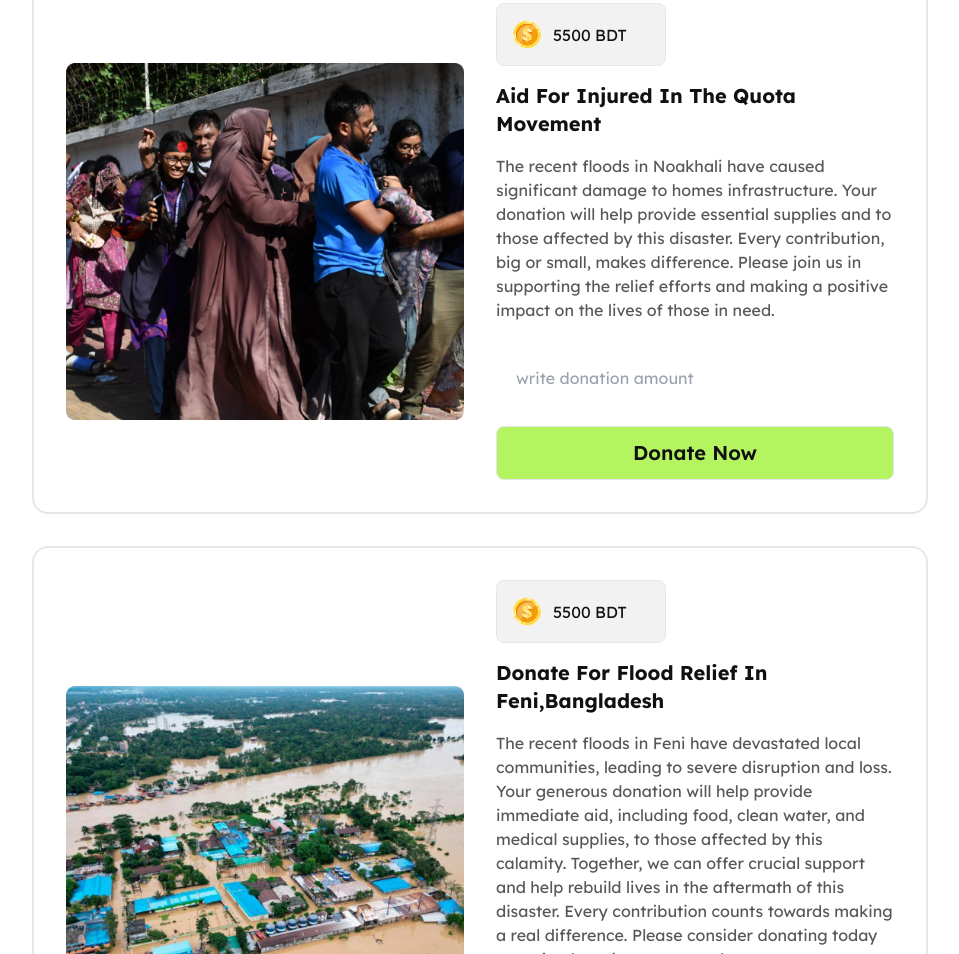
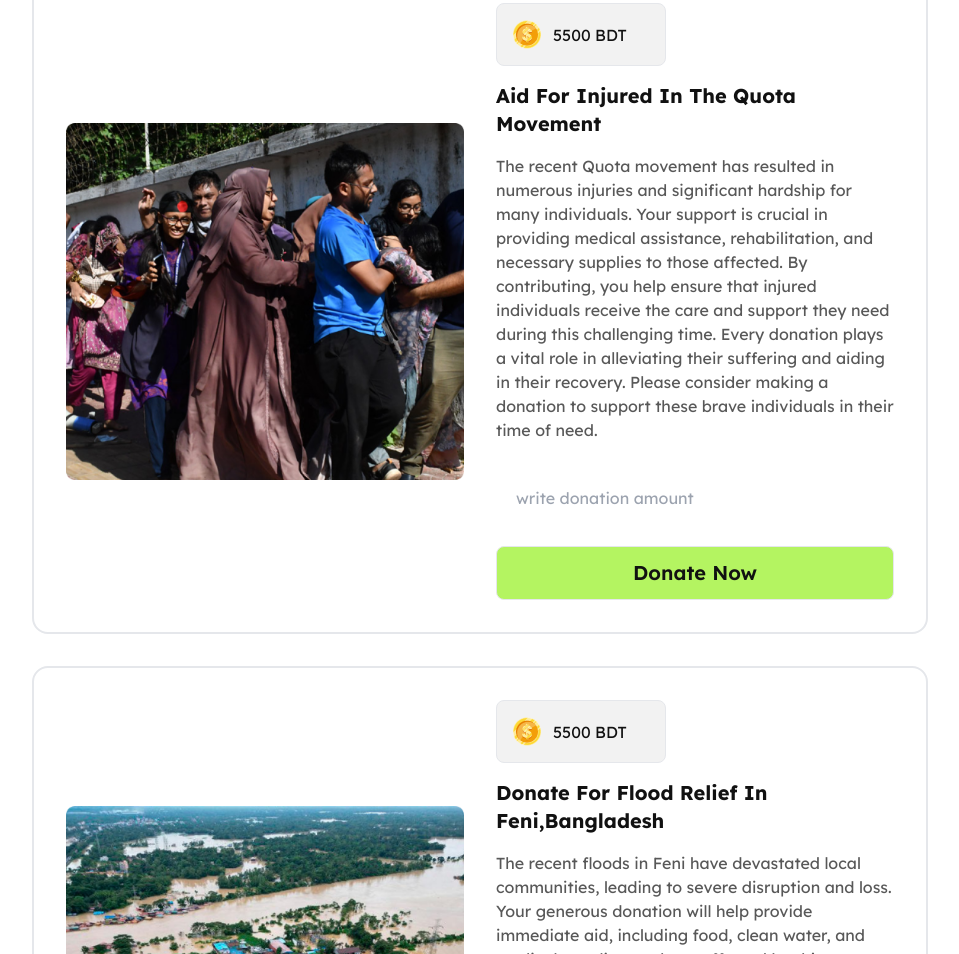
Before and after one commit to MdMuzahidul/Assignment_5_Donate_Bangladesh, a plain HTML site: page index.html in a window 1280 px wide. Shown: the part 874-1828 px from the top of the page, without its empty margins (160-1119 px from the left). Drawn offline with nearby package versions, Linux system fonts and the light colour scheme.

Commit message:
finished assignment on 24-09-2024

```diff
--- a/index.html
+++ b/index.html
@@ -172,12 +172,15 @@
                   Aid for Injured in the Quota Movement
                 </h1>
                 <p class="text-secondery mb-6">
-                  The recent floods in Noakhali have caused significant damage
-                  to homes infrastructure. Your donation will help provide
-                  essential supplies and to those affected by this disaster.
-                  Every contribution, big or small, makes difference. Please
-                  join us in supporting the relief efforts and making a positive
-                  impact on the lives of those in need.
+                  The recent Quota movement has resulted in numerous injuries
+                  and significant hardship for many individuals. Your support is
+                  crucial in providing medical assistance, rehabilitation, and
+                  necessary supplies to those affected. By contributing, you
+                  help ensure that injured individuals receive the care and
+                  support they need during this challenging time. Every donation
+                  plays a vital role in alleviating their suffering and aiding
+                  in their recovery. Please consider making a donation to
+                  support these brave individuals in their time of need.
                 </p>
                 <div class="grid">
                   <input
@@ -268,7 +271,9 @@
           <div class="modal-action block text-center">
             <form method="dialog">
               <!-- if there is a button in form, it will close the modal -->
-              <button class="btn bg-btnColor hover:bg-btnColor rounded-lg">Close Confirmation</button>
+              <button class="btn bg-btnColor hover:bg-btnColor rounded-lg">
+                Close Confirmation
+              </button>
             </form>
           </div>
         </div>
```
